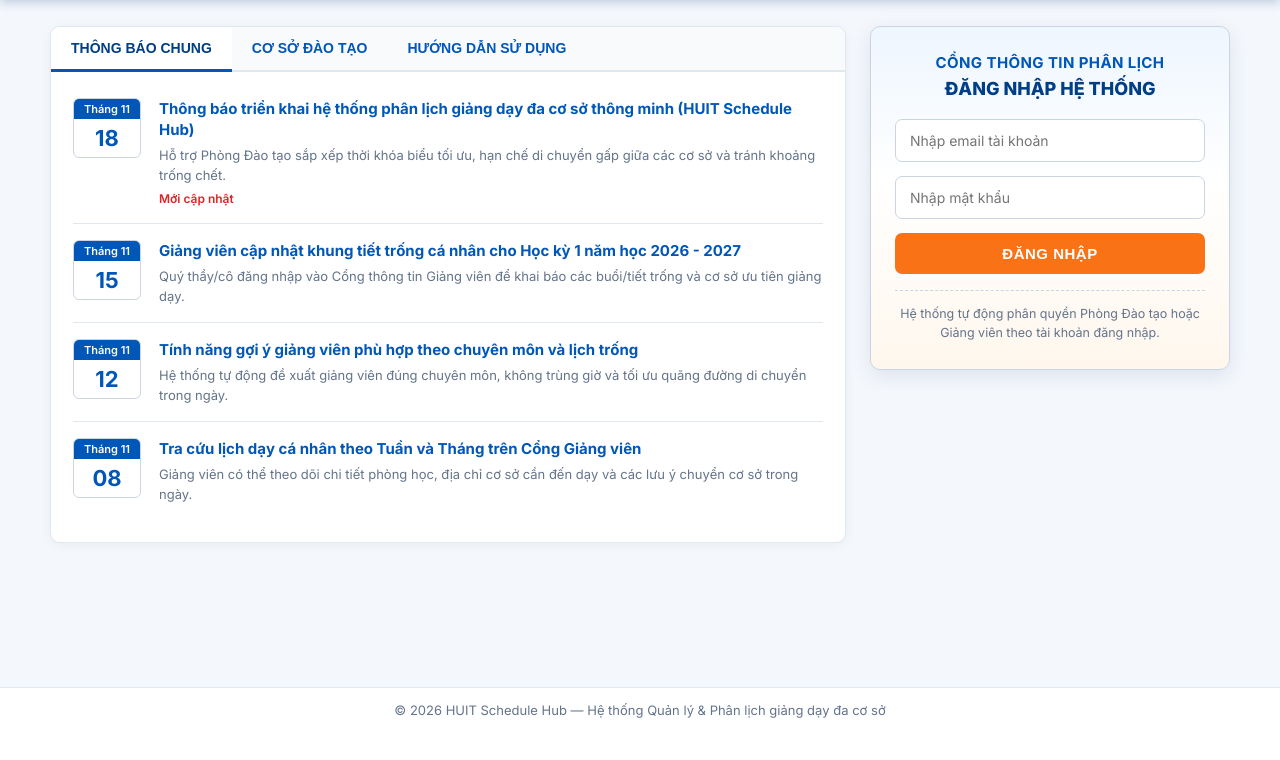
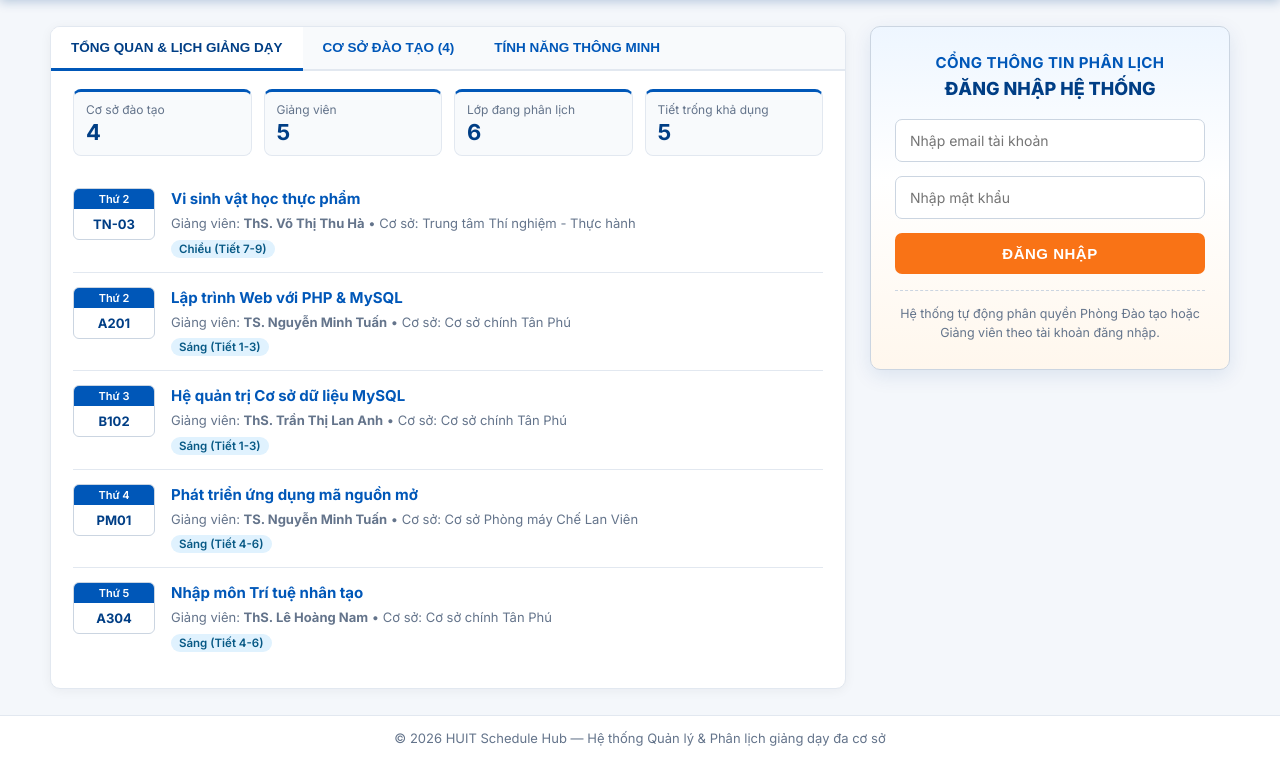
Before and after one commit to AleximperV/HUIT-Schedule-Hub, a PHP site: page /login.php in a window 1280 px wide. Shown: the part 68-828 px from the top of the page. Before the commit the page ends 786 px from the top, so only its background shows below. Run offline with PHP 8.4, Linux system fonts and the light colour scheme; data comes from the database, SQL or seed files in the repository.

Commit message:
ui: populate login center panel with live HUIT Schedule Hub data and features

```diff
--- a/login.php
+++ b/login.php
@@ -5,8 +5,12 @@ declare(strict_types=1);
 require_once __DIR__ . '/vendor/autoload.php';
 require_once __DIR__ . '/src/Views/layout.php';
 
+use App\Models\Availability;
 use App\Models\Branch;
+use App\Models\Schedule;
+use App\Models\Teacher;
 use App\Services\AuthService;
+use App\Services\ScheduleOptimizer;
 
 AuthService::startSession();
 
@@ -31,10 +35,24 @@ if ($_SERVER['REQUEST_METHOD'] === 'POST') {
 }
 
 $branches = [];
+$branchStats = [];
+$teachers = [];
+$schedules = [];
+$availabilities = [];
+
 try {
     $branches = Branch::all();
+    $branchStats = Schedule::statsByBranch();
+    $teachers = Teacher::all();
+    $schedules = Schedule::all();
+    $availabilities = Availability::all();
 } catch (Throwable $e) {
-    $branches = [];
+    // Bỏ qua nếu DB chưa khởi tạo
+}
+
+$branchCountMap = [];
+foreach ($branchStats as $bs) {
+    $branchCountMap[(int) $bs['id']] = (int) $bs['total_classes'];
 }
 ?>
 <!DOCTYPE html>
@@ -135,7 +153,6 @@ try {
             align-items: start;
         }
 
-        /* Khung thông tin bên trái / giữa */
         .info-panel {
             background: #fff;
             border: 1px solid var(--border);
@@ -151,7 +168,7 @@ try {
         }
         .info-tab {
             padding: 13px 20px;
-            font-size: 14px;
+            font-size: 13.5px;
             font-weight: 700;
             color: var(--huit-blue);
             background: transparent;
@@ -168,23 +185,49 @@ try {
         }
         .tab-pane {
             display: none;
-            padding: 10px 22px 22px;
+            padding: 18px 22px 22px;
         }
         .tab-pane.active {
             display: block;
         }
+
+        .mini-stats {
+            display: grid;
+            grid-template-columns: repeat(4, 1fr);
+            gap: 12px;
+            margin-bottom: 18px;
+        }
+        .mini-stat {
+            background: #f8fafc;
+            border: 1px solid var(--border);
+            border-top: 3px solid var(--huit-blue);
+            border-radius: 8px;
+            padding: 10px 12px;
+        }
+        .mini-stat span {
+            display: block;
+            font-size: 12px;
+            color: var(--muted);
+        }
+        .mini-stat strong {
+            display: block;
+            font-size: 22px;
+            color: var(--huit-blue-dark);
+            margin-top: 2px;
+        }
+
         .news-item {
             display: flex;
-            gap: 18px;
-            padding: 16px 0;
+            gap: 16px;
+            padding: 14px 0;
             border-bottom: 1px solid var(--border);
             align-items: flex-start;
         }
         .news-item:last-child {
             border-bottom: none;
         }
-        .date-badge {
-            width: 68px;
+        .slot-badge {
+            width: 82px;
             flex-shrink: 0;
             border: 1px solid #cbd5e1;
             border-radius: 6px;
@@ -192,21 +235,21 @@ try {
             text-align: center;
             background: #fff;
         }
-        .date-badge .month {
+        .slot-badge .top {
             background: var(--huit-blue);
             color: #fff;
             font-size: 11px;
             font-weight: 600;
-            padding: 3px 0;
+            padding: 3px 4px;
         }
-        .date-badge .day {
-            font-size: 22px;
+        .slot-badge .bottom {
+            font-size: 13px;
             font-weight: 700;
-            color: var(--huit-blue);
-            padding: 6px 0;
+            color: var(--huit-blue-dark);
+            padding: 7px 4px;
         }
         .news-body h4 {
-            margin: 0 0 6px;
+            margin: 0 0 5px;
             font-size: 15px;
             color: var(--huit-blue);
             line-height: 1.4;
@@ -217,15 +260,18 @@ try {
             color: var(--muted);
             line-height: 1.5;
         }
-        .news-tag {
+        .meta-pill {
             display: inline-block;
             margin-top: 6px;
-            font-size: 12px;
+            margin-right: 6px;
+            padding: 2px 8px;
+            border-radius: 999px;
+            font-size: 11.5px;
             font-weight: 600;
-            color: #dc2626;
+            background: #e0f2fe;
+            color: #075985;
         }
 
-        /* Khung đăng nhập bên phải */
         .login-card {
             background: linear-gradient(180deg, #eef6ff 0%, #ffffff 45%, #fff7ed 100%);
             border: 1px solid #cbd5e1;
@@ -313,9 +359,8 @@ try {
         }
 
         @media (max-width: 900px) {
-            .login-container {
-                grid-template-columns: 1fr;
-            }
+            .login-container { grid-template-columns: 1fr; }
+            .mini-stats { grid-template-columns: repeat(2, 1fr); }
         }
     </style>
 </head>
@@ -336,93 +381,99 @@ try {
     <main class="login-container">
         <section class="info-panel">
             <div class="info-tabs">
-                <button type="button" class="info-tab active" data-tab="tab-general">Thông báo chung</button>
-                <button type="button" class="info-tab" data-tab="tab-branches">Cơ sở đào tạo</button>
-                <button type="button" class="info-tab" data-tab="tab-guide">Hướng dẫn sử dụng</button>
+                <button type="button" class="info-tab active" data-tab="tab-overview">Tổng quan &amp; Lịch giảng dạy</button>
+                <button type="button" class="info-tab" data-tab="tab-branches">Cơ sở đào tạo (<?= count($branches) ?>)</button>
+                <button type="button" class="info-tab" data-tab="tab-features">Tính năng thông minh</button>
             </div>
 
-            <div class="tab-pane active" id="tab-general">
-                <div class="news-item">
-                    <div class="date-badge">
-                        <div class="month">Tháng 11</div>
-                        <div class="day">18</div>
+            <div class="tab-pane active" id="tab-overview">
+                <div class="mini-stats">
+                    <div class="mini-stat">
+                        <span>Cơ sở đào tạo</span>
+                        <strong><?= count($branches) ?></strong>
                     </div>
-                    <div class="news-body">
-                        <h4>Thông báo triển khai hệ thống phân lịch giảng dạy đa cơ sở thông minh (HUIT Schedule Hub)</h4>
-                        <p>Hỗ trợ Phòng Đào tạo sắp xếp thời khóa biểu tối ưu, hạn chế di chuyển gấp giữa các cơ sở và tránh khoảng trống chết.</p>
-                        <span class="news-tag">Mới cập nhật</span>
+                    <div class="mini-stat">
+                        <span>Giảng viên</span>
+                        <strong><?= count($teachers) ?></strong>
+                    </div>
+                    <div class="mini-stat">
+                        <span>Lớp đang phân lịch</span>
+                        <strong><?= count($schedules) ?></strong>
+                    </div>
+                    <div class="mini-stat">
+                        <span>Tiết trống khả dụng</span>
+                        <strong><?= count($availabilities) ?></strong>
                     </div>
                 </div>
-                <div class="news-item">
-                    <div class="date-badge">
-                        <div class="month">Tháng 11</div>
-                        <div class="day">15</div>
-                    </div>
-                    <div class="news-body">
-                        <h4>Giảng viên cập nhật khung tiết trống cá nhân cho Học kỳ 1 năm học 2026 - 2027</h4>
-                        <p>Quý thầy/cô đăng nhập vào Cổng thông tin Giảng viên để khai báo các buổi/tiết trống và cơ sở ưu tiên giảng dạy.</p>
-                    </div>
-                </div>
-                <div class="news-item">
-                    <div class="date-badge">
-                        <div class="month">Tháng 11</div>
-                        <div class="day">12</div>
-                    </div>
-                    <div class="news-body">
-                        <h4>Tính năng gợi ý giảng viên phù hợp theo chuyên môn và lịch trống</h4>
-                        <p>Hệ thống tự động đề xuất giảng viên đúng chuyên môn, không trùng giờ và tối ưu quãng đường di chuyển trong ngày.</p>
-                    </div>
-                </div>
-                <div class="news-item">
-                    <div class="date-badge">
-                        <div class="month">Tháng 11</div>
-                        <div class="day">08</div>
-                    </div>
-                    <div class="news-body">
-                        <h4>Tra cứu lịch dạy cá nhân theo Tuần và Tháng trên Cổng Giảng viên</h4>
-                        <p>Giảng viên có thể theo dõi chi tiết phòng học, địa chỉ cơ sở cần đến dạy và các lưu ý chuyển cơ sở trong ngày.</p>
-                    </div>
-                </div>
-            </div>
 
-            <div class="tab-pane" id="tab-branches">
-                <?php if (empty($branches)): ?>
-                    <p style="padding:16px 0;color:#64748b;">Đang cập nhật danh sách cơ sở đào tạo.</p>
+                <?php if (empty($schedules)): ?>
+                    <p style="color:#64748b;margin:0;">Chưa có dữ liệu lịch dạy trong hệ thống.</p>
                 <?php else: ?>
-                    <?php foreach ($branches as $idx => $b): ?>
+                    <?php foreach (array_slice($schedules, 0, 5) as $s): ?>
                         <div class="news-item">
-                            <div class="date-badge">
-                                <div class="month">Cơ sở</div>
-                                <div class="day">0<?= $idx + 1 ?></div>
+                            <div class="slot-badge">
+                                <div class="top"><?= e(ScheduleOptimizer::DAYS[(int) $s['day_of_week']] ?? ('Thứ ' . $s['day_of_week'])) ?></div>
+                                <div class="bottom"><?= e($s['room']) ?></div>
                             </div>
                             <div class="news-body">
-                                <h4><?= e($b['branch_name']) ?></h4>
-                                <p>Địa chỉ: <?= e($b['address']) ?></p>
+                                <h4><?= e($s['subject_name']) ?></h4>
+                                <p>Giảng viên: <strong><?= e($s['teacher_name']) ?></strong> &bull; Cơ sở: <?= e($s['branch_name']) ?></p>
+                                <span class="meta-pill"><?= e($s['shift_or_periods']) ?></span>
                             </div>
                         </div>
                     <?php endforeach; ?>
                 <?php endif; ?>
             </div>
 
-            <div class="tab-pane" id="tab-guide">
+            <div class="tab-pane" id="tab-branches">
+                <?php if (empty($branches)): ?>
+                    <p style="color:#64748b;margin:0;">Đang cập nhật danh sách cơ sở đào tạo.</p>
+                <?php else: ?>
+                    <?php foreach ($branches as $idx => $b): ?>
+                        <div class="news-item">
+                            <div class="slot-badge">
+                                <div class="top">Cơ sở</div>
+                                <div class="bottom">0<?= $idx + 1 ?></div>
+                            </div>
+                            <div class="news-body">
+                                <h4><?= e($b['branch_name']) ?></h4>
+                                <p>Địa chỉ: <?= e($b['address']) ?></p>
+                                <span class="meta-pill"><?= $branchCountMap[(int) $b['id']] ?? 0 ?> ca giảng dạy/tuần</span>
+                            </div>
+                        </div>
+                    <?php endforeach; ?>
+                <?php endif; ?>
+            </div>
+
+            <div class="tab-pane" id="tab-features">
                 <div class="news-item">
-                    <div class="date-badge">
-                        <div class="month">Bước</div>
-                        <div class="day">01</div>
+                    <div class="slot-badge">
+                        <div class="top">Tính năng</div>
+                        <div class="bottom">01</div>
                     </div>
                     <div class="news-body">
-                        <h4>Đăng nhập bằng tài khoản được cấp</h4>
-                        <p>Sử dụng email và mật khẩu cá nhân. Hệ thống tự động nhận diện vai trò Phòng Đào tạo hoặc Giảng viên để điều hướng phù hợp.</p>
+                        <h4>Phân lịch theo tiết trống &amp; Tối ưu di chuyển đa cơ sở</h4>
+                        <p>Phát hiện xung đột giờ dạy, trùng phòng học, cảnh báo chuyển cơ sở gấp giữa các tiết liền kề và khoảng trống chết trong ngày.</p>
                     </div>
                 </div>
                 <div class="news-item">
-                    <div class="date-badge">
-                        <div class="month">Bước</div>
-                        <div class="day">02</div>
+                    <div class="slot-badge">
+                        <div class="top">Tính năng</div>
+                        <div class="bottom">02</div>
                     </div>
                     <div class="news-body">
-                        <h4>Truy cập nhanh bằng đường dẫn riêng (dành cho Giảng viên)</h4>
-                        <p>Giảng viên có thể mở trực tiếp đường dẫn Cổng thông tin riêng do Phòng Đào tạo cung cấp mà không cần nhập lại mật khẩu.</p>
+                        <h4>Gợi ý giảng viên phù hợp theo chuyên môn</h4>
+                        <p>Tự động xếp hạng giảng viên đúng chuyên môn, không trùng lịch, có tiết trống đăng ký và ưu tiên giảng viên đang dạy cùng cơ sở.</p>
+                    </div>
+                </div>
+                <div class="news-item">
+                    <div class="slot-badge">
+                        <div class="top">Tính năng</div>
+                        <div class="bottom">03</div>
+                    </div>
+                    <div class="news-body">
+                        <h4>Cổng thông tin Giảng viên (Tuần / Tháng)</h4>
+                        <p>Giảng viên tra cứu lịch dạy cá nhân theo tuần/tháng, xem địa chỉ cơ sở cần đến dạy và tự đăng ký khung tiết trống.</p>
                     </div>
                 </div>
             </div>
```
